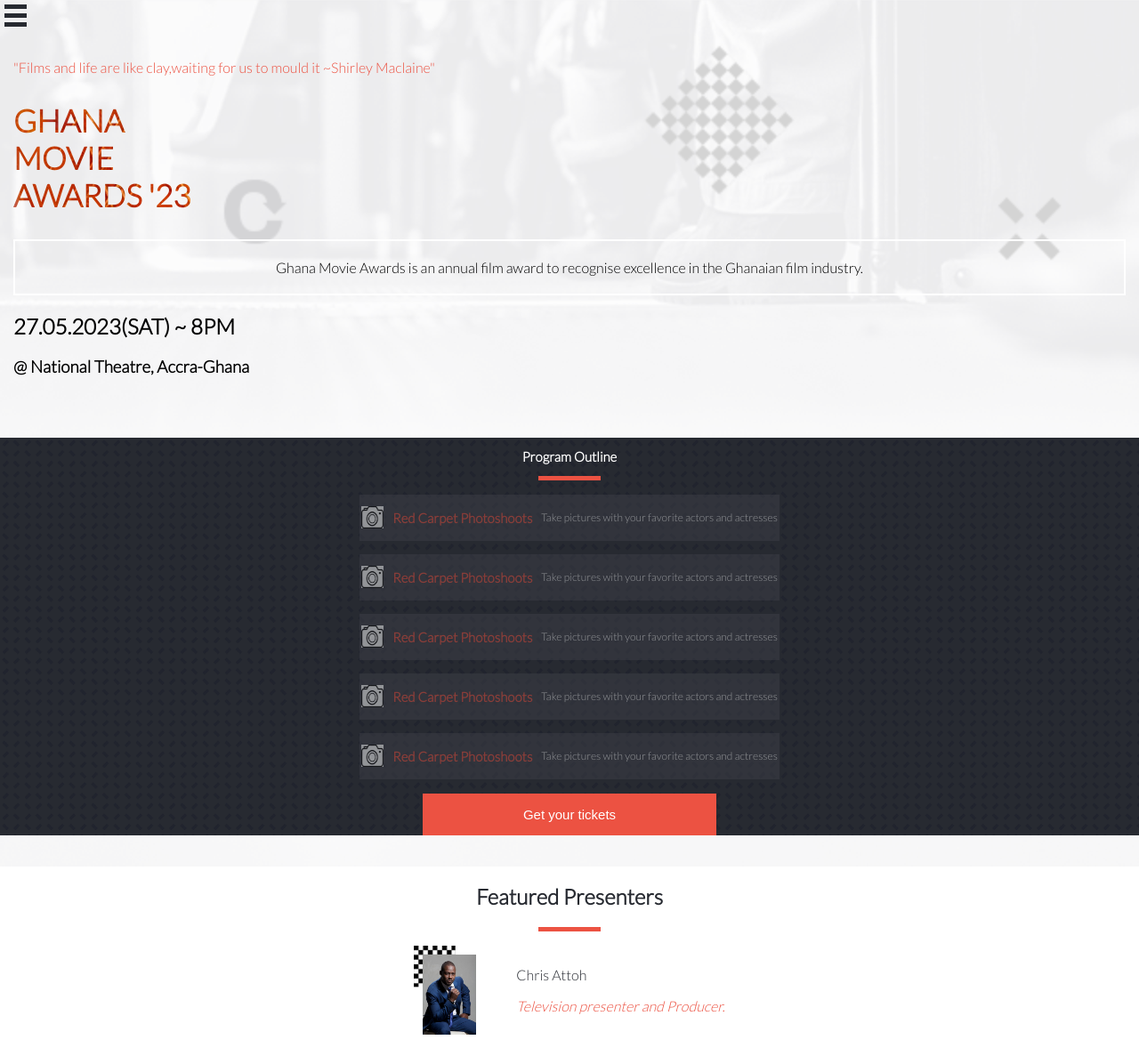
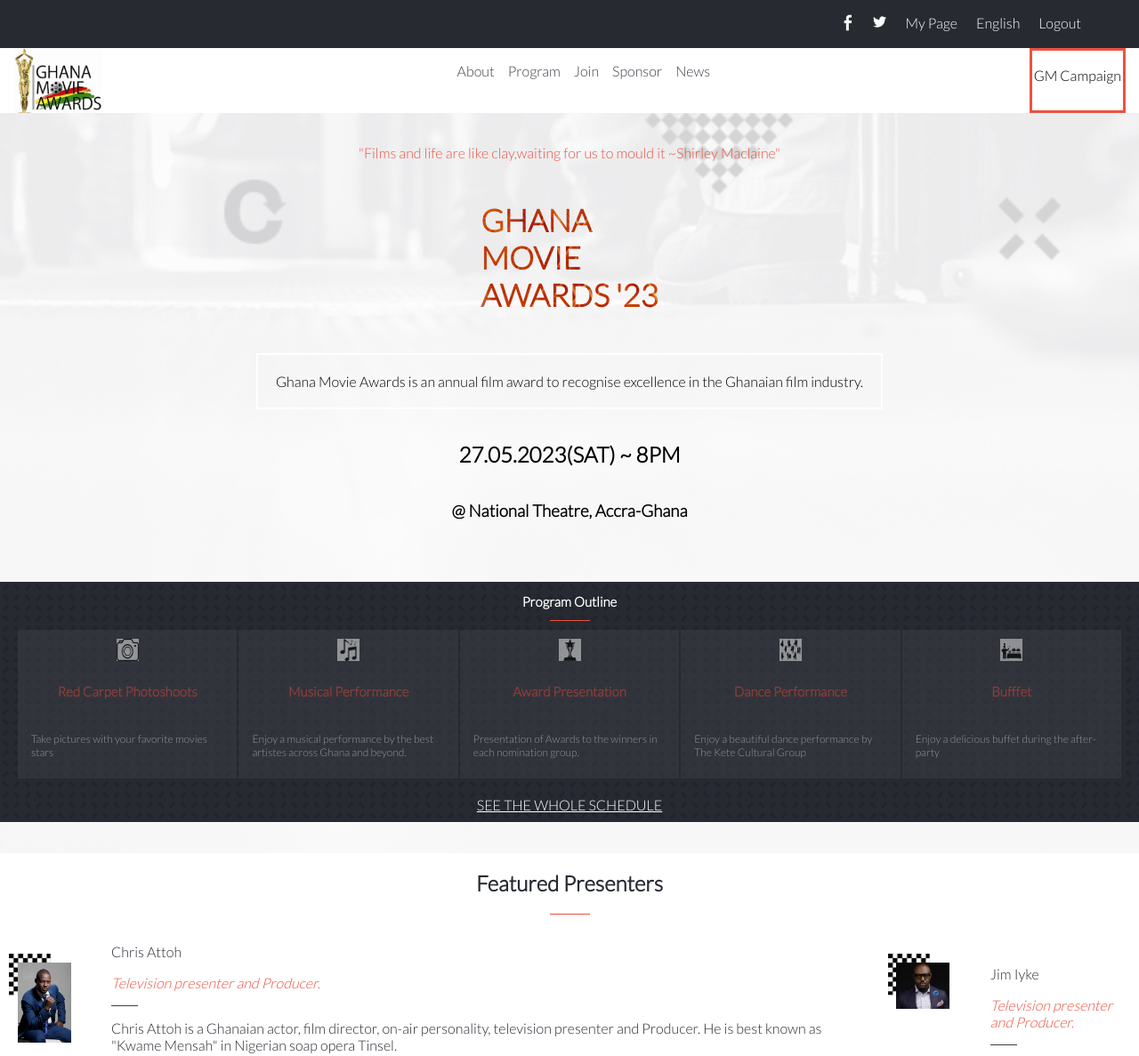
Before and after one commit to elarhadu/Capstone-Module-1, a plain HTML site: page index.html in a window 1280 px wide. Shown: the top 1187 px of the page at 89% size. Drawn offline with Linux system fonts and the light colour scheme.

Commit message:
Add the desktop view

```diff
--- a/index.html
+++ b/index.html
@@ -17,7 +17,7 @@
   <body>
     <header>
       <div class="navigation">
-        <!-- <div class="login">
+        <div class="login">
         <ul class="login-item">
           <li class="login-social"><img src="images/facebook.png" alt="facebook-logo" class="facebook"></li>
           <li class="login-social twitter"><img src="images/twitter.png" alt="twitter-logo"></li>
@@ -25,7 +25,7 @@
           <li class="login-social">English</li>
           <li class="login-social">Logout</li>
         </ul>
-      </div> -->
+      </div>
 
         <div class="hamburger">
           <span class="bar"></span>
@@ -33,13 +33,14 @@
           <span class="bar"></span>
         </div>
 
-        <!-- <div class="nav-bar">
-        <div class="logo">
-          <img src="images/logo.jpg" alt="" class="header-logo" href="#homepage">
-        </div>
-<div class="nav-links">
+        <div class="nav-bar">
+          <a href="index.html">
+            <img src="images/logo.jpg" alt="" class="header-logo">
+          </a>
+
+        <div class="nav-links">
         <ul class="nav-menu">
-          <li class="nav-item"><a href="#About" class="nav-link">About</a></li>
+          <li class="nav-item"><a href="about.html" class="nav-link">About</a></li>
           <li class="nav-item"><a href="#Program" class="nav-link">Program</a></li>
           <li class="nav-item"><a href="#Join" class="nav-link">Join</a></li>
           <li class="nav-item"><a href="#Sponsor" class="nav-link">Sponsor</a></li>
@@ -51,7 +52,7 @@
         <p class="gm-campaign">GM Campaign</p>
       </div>
 
-      </div> -->
+      </div>
       </div>
     </header>
 
@@ -81,56 +82,64 @@
         <div class="underline"></div>
         <div class="program-schedule">
           <ul class="outline">
+
             <li class="outline-items">
               <img
                 src="images/camera icon.png"
+                alt="camera icon"
+                class="outline-images"
+              />
+              <h3>Red Carpet Photoshoots</h3>
+              <p>Take pictures with your favorite movies stars</p>
+            </li>
+
+            <li class="outline-items">
+              <img
+                src="images/music.png"
+                alt="musical notes"
+                class="outline-images"
+              />
+              <h3>Musical Performance</h3>
+              <p>Enjoy a musical performance by the best artistes across Ghana and beyond.</p>
+            </li>
+
+
+            <li class="outline-items">
+              <img
+                src="images/trophy.png"
+                alt="trophy icon"
+                class="outline-images"
+              />
+              <h3>Award Presentation</h3>
+              <p>Presentation of Awards to the winners in each nomination group.</p>
+            </li>
+
+            <li class="outline-items">
+              <img
+                src="images/dance.png"
+                alt="dance performance"
+                class="outline-images"
+              />
+              <h3>Dance Performance</h3>
+              <p>Enjoy a beautiful dance performance by The Kete Cultural Group</p>
+            </li>
+
+            <li class="outline-items">
+              <img
+                src="images/buffet.png"
                 alt="camera"
                 class="outline-images"
               />
-              <h3>Red Carpet Photoshoots</h3>
-              <p>Take pictures with your favorite actors and actresses</p>
-            </li>
-            <li class="outline-items">
-              <img
-                src="images/camera icon.png"
-                alt="camera"
-                class="outline-images"
-              />
-              <h3>Red Carpet Photoshoots</h3>
-              <p>Take pictures with your favorite actors and actresses</p>
-            </li>
-            <li class="outline-items">
-              <img
-                src="images/camera icon.png"
-                alt="camera"
-                class="outline-images"
-              />
-              <h3>Red Carpet Photoshoots</h3>
-              <p>Take pictures with your favorite actors and actresses</p>
-            </li>
-            <li class="outline-items">
-              <img
-                src="images/camera icon.png"
-                alt="camera"
-                class="outline-images"
-              />
-              <h3>Red Carpet Photoshoots</h3>
-              <p>Take pictures with your favorite actors and actresses</p>
-            </li>
-            <li class="outline-items">
-              <img
-                src="images/camera icon.png"
-                alt="camera"
-                class="outline-images"
-              />
-              <h3>Red Carpet Photoshoots</h3>
-              <p>Take pictures with your favorite actors and actresses</p>
+              <h3>Bufffet </h3>
+              <p>Enjoy a delicious buffet during the after-party</p>
             </li>
           </ul>
 
           <button class="tickets">
             <a href="#" target="_blank">Get your tickets</a>
           </button>
+
+          <div class="more-schedule"><a href="#">SEE THE WHOLE SCHEDULE</a></div>
         </div>
       </section>
 
@@ -150,6 +159,9 @@
             <div>
               <p>Chris Attoh</p>
               <p class="career"><em>Television presenter and Producer.</em></p>
+              <div class="underline-1"></div>
+              <p>Chris Attoh is a Ghanaian actor, film director, on-air personality, television presenter and Producer.
+                He is best known as "Kwame Mensah" in Nigerian soap opera Tinsel.</p>
             </div>
           </li>
           <li>
@@ -158,12 +170,13 @@
                 <img src="images/check background.png" alt="" />
               </div>
               <div class="image-p">
-                <img src="images/Chris-Attoh.jpg" alt="" />
+                <img src="images/jim iyke.jpg" alt="" />
               </div>
             </div>
             <div>
-              <p>Chris Attoh</p>
+              <p>Jim Iyke</p>
               <p class="career"><em>Television presenter and Producer.</em></p>
+              <div class="underline-1"></div>
           </li>
         </ul>
         <button class="more"><a href="#" target="_blank" ><span>MORE</span><img src="images/down-arrow.png" alt="down-arrow"></a></button>
@@ -186,7 +199,7 @@
 
         <img src="images/logo.jpg" alt="">
       </div>
-      <h2>© GHANA MUSIC AWARDS '23. <br/> Some Rights Reserved</h2>
+      <h2>© GHANA MOVIE AWARDS '23. <br/> Some Rights Reserved</h2>
     </footer>
     <script src="script.js"></script>
   </body>
--- a/style.css
+++ b/style.css
@@ -31,8 +31,19 @@
   justify-content: flex-start;
   align-items: flex-end;
 }
+.login {
+  display: none;
+}
+
+.nav-links {
+  display: none;
+}
 
 .header-logo {
+  display: none;
+}
+
+.campaign {
   display: none;
 }
 
@@ -78,8 +89,8 @@
 
 .underline {
   background-color: #ec5242;
-  width: 70px;
-  height: 5px;
+  width: 45px;
+  height: 0.5px;
 }
 .outline {
   list-style: none;
@@ -120,13 +131,20 @@
   width: 70%;
   margin: 0 auto;
   padding: 15px 25px;
-  border: none;
+  border: 1px solid #ec5242;
+  padding: 10px 20px;
+  margin-bottom: 20px;
+  cursor: pointer;
 }
 
 .tickets a {
   text-decoration: none;
   color: white;
   font-size: 15px;
+}
+
+.more-schedule {
+  display: none;
 }
 
 .featured-presenters {
@@ -150,7 +168,6 @@
 
 .featured-presenters-list li {
   display: flex;
-  /* flex-direction: column; */
   align-items: center;
   gap: 20px;
 }
@@ -183,6 +200,12 @@
   width: 60px;
 }
 
+.underline-1 {
+  background-color: #3d3f47;
+  width: 30px;
+  height: 0.5px;
+}
+
 .career {
   color: #ec5242;
 }
@@ -213,6 +236,8 @@
   display: flex;
   gap: 12px;
   list-style: none;
+  margin: 0 auto;
+  padding: 20px;
 }
 
 .partner-list li {
@@ -315,6 +340,7 @@
 }
 
 .card-image {
+  position: relative;
   width: 285px;
   margin: 0 auto;
   position: relative;
@@ -328,22 +354,24 @@
 }
 .card-info {
   position: absolute;
-  display: flex;
-  flex-direction: column;
-  align-items: center;
-  top: 1110px;
-  left: 50%;
+  top: 10px;
+  left: 55px;
   transform: translate(-50%, -50%);
   color: white;
 }
 
-/* @media (min-width: 768px) {
+.partners-1 {
+  background-color: #272a31;
+  display: flex;
+  flex-direction: column;
+  align-items: center;
+  padding: 2rem 1rem;
+  color: white;
+}
+
+@media (min-width: 768px) {
   .bar {
-    visibility: hidden;
-  }
-  .logo {
-    display: block;
-    width: 100px;
+    display: none;
   }
 
   .login {
@@ -353,6 +381,7 @@
     align-items: center;
     gap: 10px;
     padding-right: 65px;
+    position: ;
   }
 
   .login-item {
@@ -372,8 +401,100 @@
 
   .nav-bar {
     display: flex;
+    justify-content: space-between;
+    background-color: white;
+    padding: 0 15px;
+  }
+
+  .header-logo {
+    display: block;
+    width: 100px;
+  }
+  .nav-links {
+    display: block;
   }
   .nav-menu {
     display: flex;
+    list-style: none;
+    text-decoration: none;
+    gap: 15px;
   }
-} */
+  .nav-menu a {
+    text-decoration: none;
+    color: #3d3f47;
+  }
+
+  .nav-item::selection {
+    color: #ec5242;
+  }
+
+  .campaign {
+    display: block;
+    border: #ec5242 solid;
+    padding: 2px;
+  }
+  .intro {
+    display: flex;
+    flex-direction: column;
+    align-items: center;
+    margin-top: 4px;
+    padding: 15px;
+  }
+  .outline {
+    flex-direction: row;
+    justify-content: space-between;
+    padding: 10px;
+    margin: 0;
+    gap: 2px;
+  }
+  .outline li {
+    flex-direction: column;
+    flex: 1;
+    padding: 10px 15px;
+  }
+
+  .tickets {
+    display: none;
+  }
+
+  .more-schedule {
+    display: block;
+  }
+  .more-schedule a {
+    display: flex;
+    justify-content: center;
+    color: white;
+    padding: 10px 15px;
+  }
+
+  .featured-presenters-list {
+    display: flex;
+    flex-direction: row;
+  }
+
+  .history {
+    width: 360px;
+  }
+
+  .card-events {
+    display: flex;
+    flex-direction: row;
+  }
+
+  .partners-1 {
+    display: none;
+  }
+
+  .footer {
+    display: flex;
+    align-items: center;
+    gap: 1.9rem;
+    padding: 2.5rem;
+    justify-content: center;
+    background-color: #272a31;
+  }
+
+  .footer h2 {
+    color: white;
+  }
+}
```
Also changed, not shown: about.html (+9 -16 lines), images/buffet.png (added), images/chris attoh.jpeg (added), images/dance.png (added), images/jim iyke.jpg (added), images/music.png (added), images/nana-ama.jpg (added), images/trophy.png (added).
